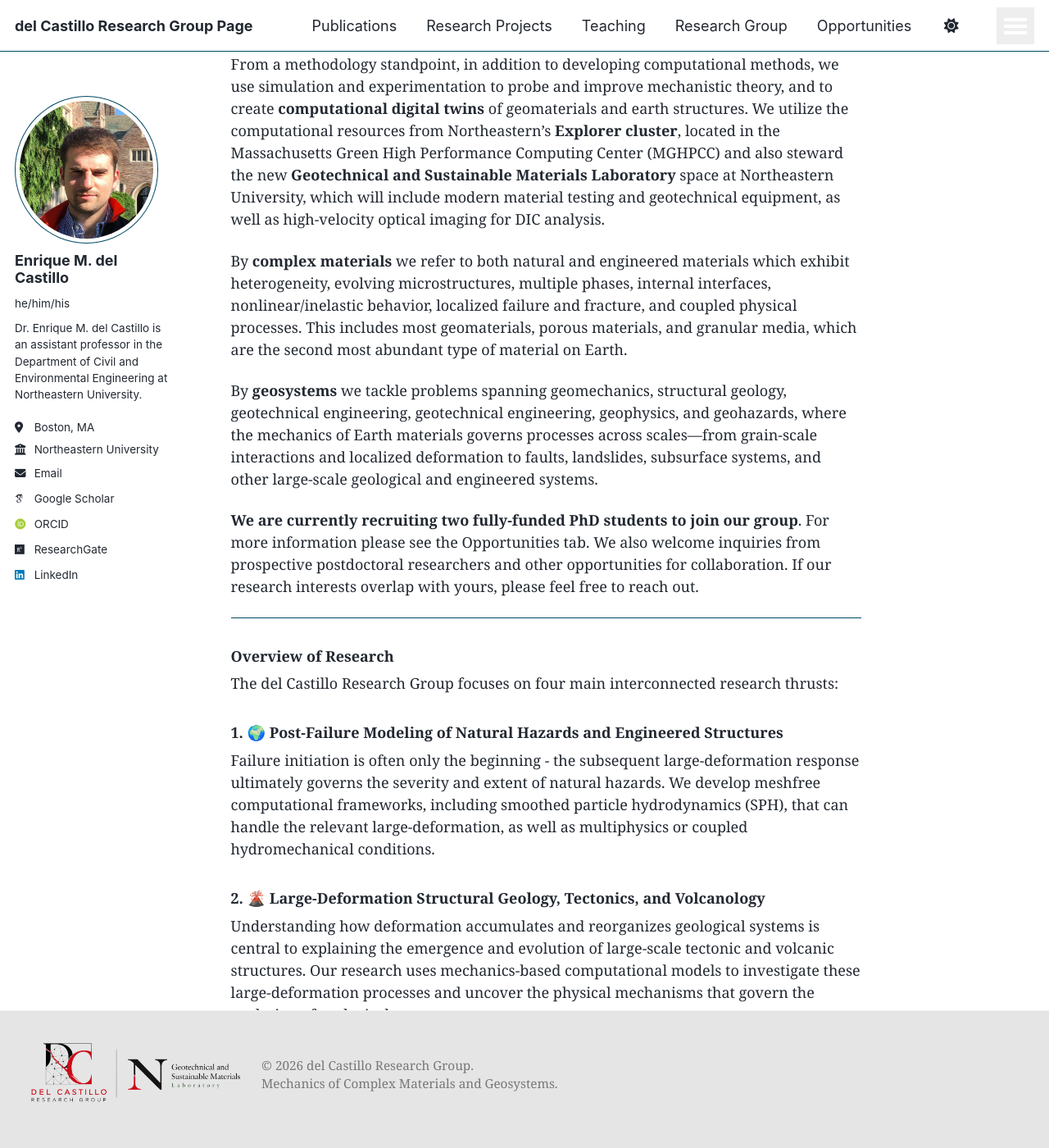
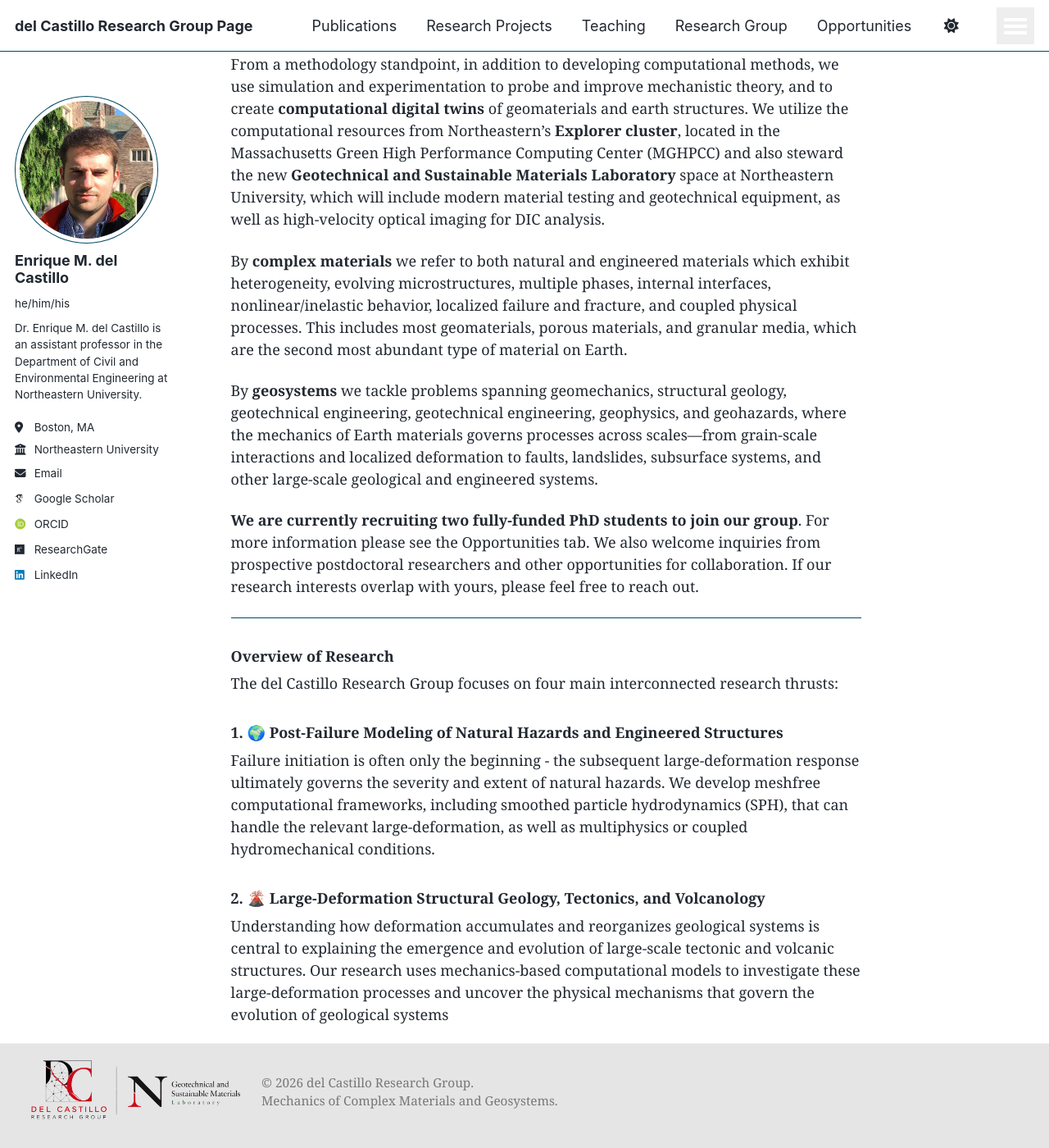
Before and after one commit to emdc19/emdcwebsite, a Jekyll site: the page built from _pages/about.md, in a window 1280 px wide and 1400 px high, scrolled down 472 px. Shown: the whole window at 82% size. Built offline with Jekyll 4.4.1, drawn with Linux system fonts in a browser that asks for light colours; some web fonts are replaced; a script that is not in the unit is left out.

Commit message:
Update _custom.scss

```diff
--- a/_sass/_custom.scss
+++ b/_sass/_custom.scss
@@ -226,10 +226,15 @@
   display: flex;
   align-items: center;
   gap: 16px;
-  padding: 12px 0;
-  margin-bottom: 12px;
+  padding: 6px 0;
+  margin-bottom: 6px;
 }
 
+.page__footer footer {
+  margin-top: 0.3em !important;
+  padding-top: 0 !important;
+  padding-bottom: 0.5em !important;
+}
 .lab-footer-bar__logo {
   height: 95px;
   width: auto;
```
